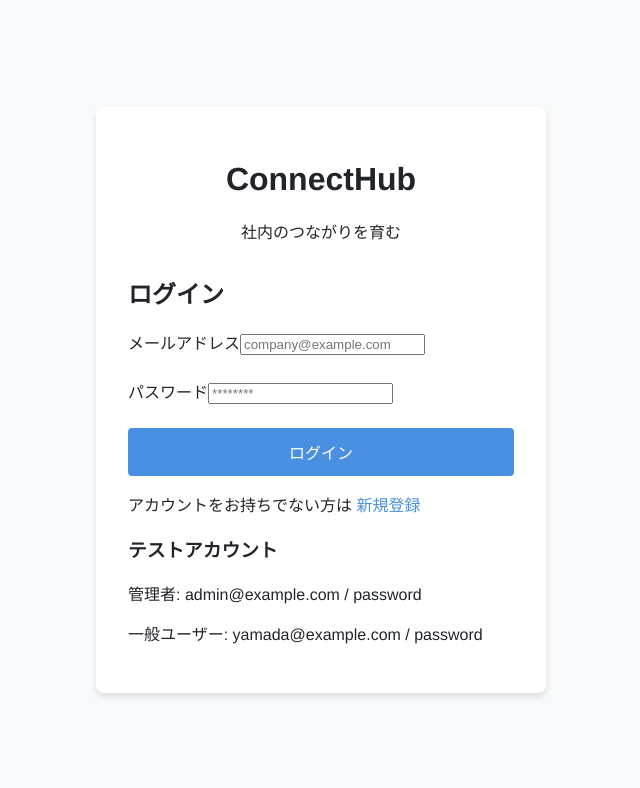
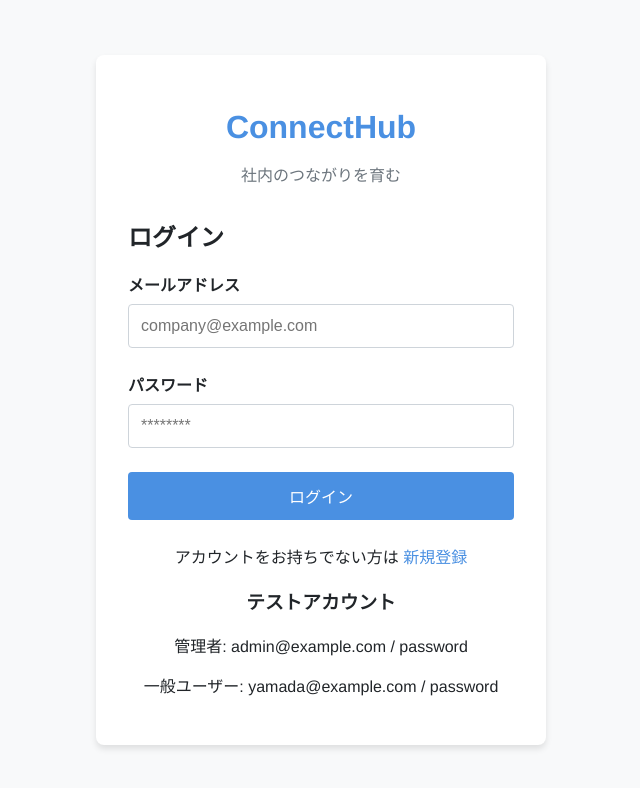
Before and after one commit to hidetoshi-oya/connect-hub, a React (Create React App) app in the folder client/: page /login in a window 1280 px wide. Shown: the top 788 px of the page, without its empty margins (319-959 px from the left). Built offline with nearby package versions, Linux system fonts and the light colour scheme; no server answers.

Commit message:
Update Login page to apply consistent styles to form inputs

```diff
--- a/client/src/pages/Login.jsx
+++ b/client/src/pages/Login.jsx
@@ -45,17 +45,17 @@ const Login = () => {
     <div className={styles.authContainer}>
       <div className={styles.authCard}>
         <div className={styles.authHeader}>
-          <h1 className={styles.authTitle}>ConnectHub</h1>
-          <p className={styles.authSubtitle}>社内のつながりを育む</p>
+          <h1 className={styles.title}>ConnectHub</h1>
+          <p className={styles.subtitle}>社内のつながりを育む</p>
         </div>
 
         <h2 className={styles.formTitle}>ログイン</h2>
 
         {error && <div className={styles.error}>{error}</div>}
 
-        <form onSubmit={handleSubmit} className={styles.authForm}>
+        <form onSubmit={handleSubmit} className={styles.form}>
           <div className={styles.formGroup}>
-            <label htmlFor="email">メールアドレス</label>
+            <label className={styles.formLabel} htmlFor="email">メールアドレス</label>
             <input
               type="email"
               id="email"
@@ -64,11 +64,12 @@ const Login = () => {
               placeholder="company@example.com"
               required
               disabled={loading}
+              className={styles.formControl}
             />
           </div>
 
           <div className={styles.formGroup}>
-            <label htmlFor="password">パスワード</label>
+            <label className={styles.formLabel} htmlFor="password">パスワード</label>
             <input
               type="password"
               id="password"
@@ -77,6 +78,7 @@ const Login = () => {
               placeholder="********"
               required
               disabled={loading}
+              className={styles.formControl}
             />
           </div>
 
@@ -89,9 +91,9 @@ const Login = () => {
           </button>
         </form>
 
-        <div className={styles.authFooter}>
+        <div className={styles.formFooter}>
           <p>
-            アカウントをお持ちでない方は <Link to="/register">新規登録</Link>
+            アカウントをお持ちでない方は <Link to="/register" className={styles.formLink}>新規登録</Link>
           </p>
 
           <div className={styles.testCredentials}>
```
